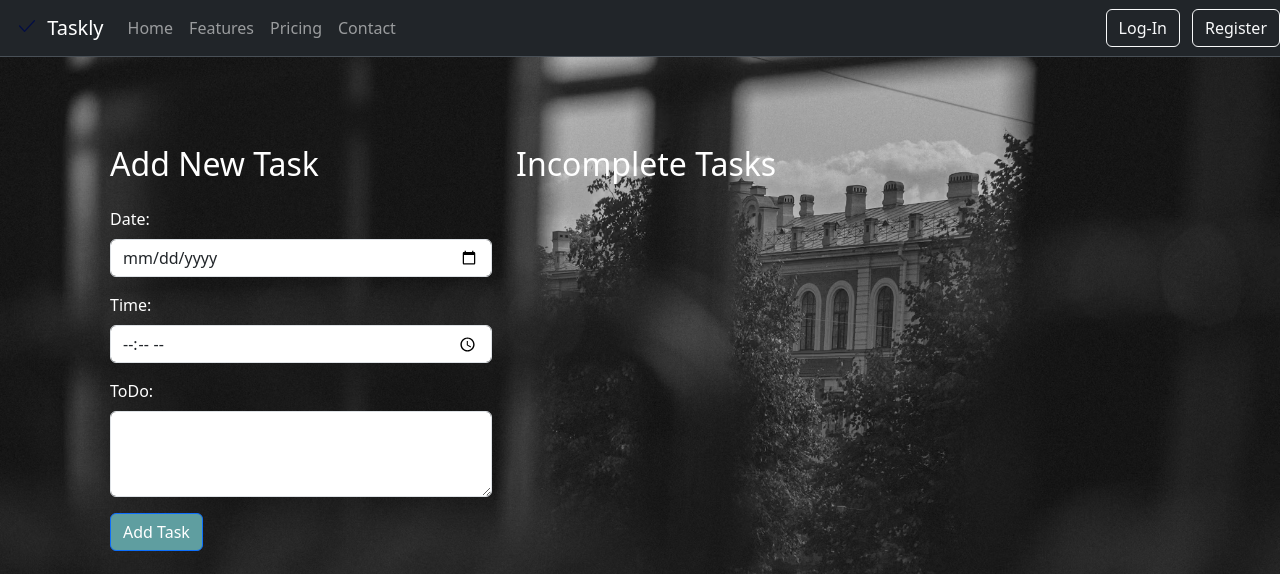
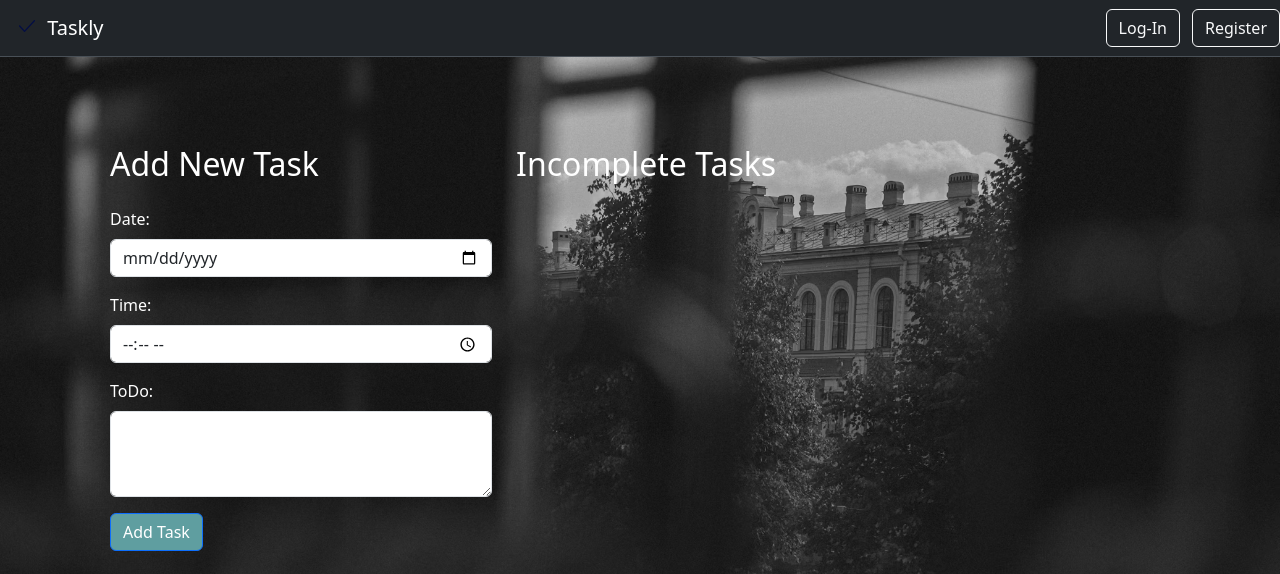
Before and after one commit to devnitht02/flask-todo, a Flask app: page / in a window 1280 px wide. Shown: the top 574 px of the page. Run offline with Flask 3, Linux system fonts and the light colour scheme; the visitor is signed in with stand-in values (Sample User, id 1); data that the repository does not hold is empty.

Commit message:
finalising

```diff
--- a/templates/base.html
+++ b/templates/base.html
@@ -22,22 +22,6 @@
             <span class="navbar-toggler-icon"></span>
         </button>
 
-        <div class="collapse navbar-collapse" id="navbarNav">
-            <ul class="navbar-nav">
-                <li class="nav-item">
-                    <a class="nav-link" aria-current="page" href="#">Home</a>
-                </li>
-                <li class="nav-item">
-                    <a class="nav-link" href="#">Features</a>
-                </li>
-                <li class="nav-item">
-                    <a class="nav-link" href="#">Pricing</a>
-                </li>
-                <li class="nav-item">
-                    <a class="nav-link" href="#">Contact</a>
-                </li>
-            </ul>
-        </div>
         <a href="{{ url_for('login') }}" class="btn btn-outline-light" type="submit" fdprocessedid="c70acs">Log-In</a>
     </div>
     <a href="{{ url_for('register') }}" class="btn btn-outline-light" type="submit">Register</a>
```
Also changed, not shown: README.md.
